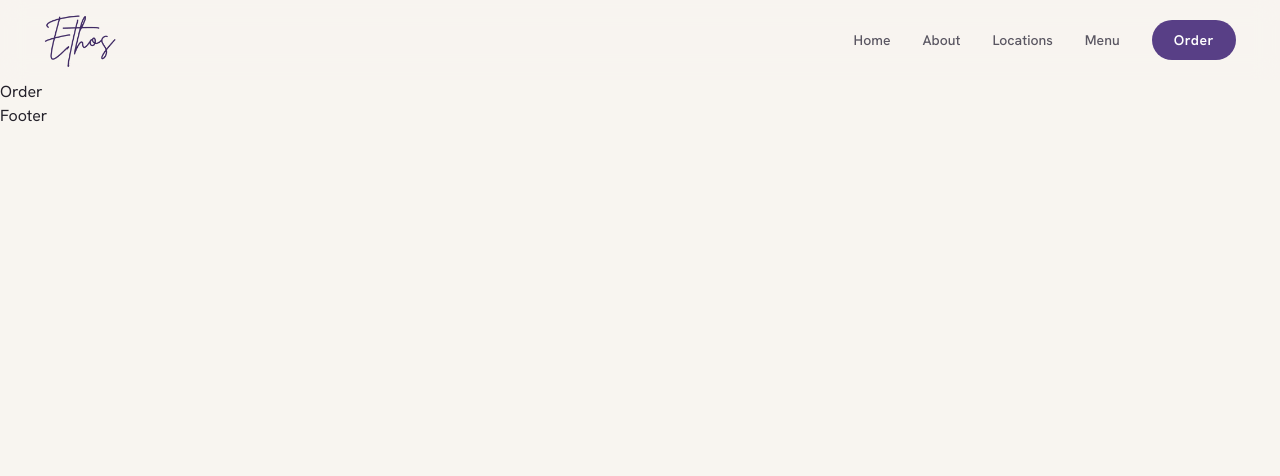
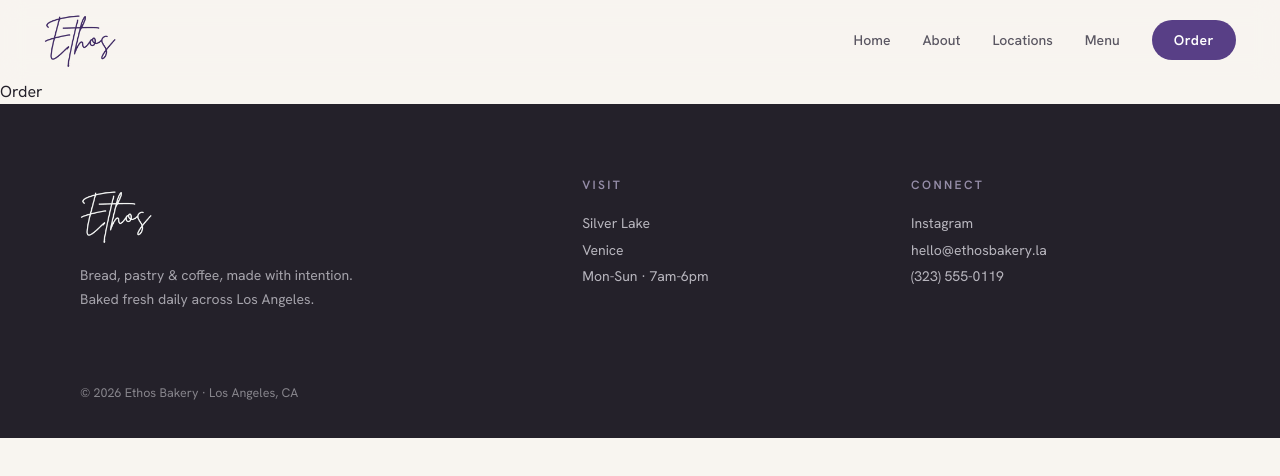
Before and after one commit to JRoybalDev/EthosBakery, a React (Vite) app in the folder apps/web/: page /order in a window 1280 px wide. Shown: the top 476 px of the page. Built offline with nearby package versions, Linux system fonts and the light colour scheme.

Commit message:
Added Footer

```diff
--- a/apps/web/src/components/navigation/Footer.tsx
+++ b/apps/web/src/components/navigation/Footer.tsx
@@ -1,11 +1,46 @@
-import React from 'react'
+import React from "react";
 
 function Footer() {
   return (
-    <div>
-      Footer
-    </div>
-  )
+    <footer className="bg-plum-ink text-[oklch(0.86_0.01_300)] pt-18 px-11 pb-9">
+      <div className="max-w-280 my-0 mx-auto grid grid-cols-[1.6fr_1fr_1fr] gap-10">
+        <div>
+          <div className="flex items-center gap-2.75 mb-4">
+            <img src="/logos/Ethos-White-512.png" className="w-18 h-18" />
+          </div>
+          <p className="text-sm leading-[1.7] text-[oklch(0.72_0.012_300)] max-w-75 m-0">
+            Bread, pastry & coffee, made with intention. Baked fresh daily
+            across Los Angeles.
+          </p>
+        </div>
+        <div>
+          <p className="text-[12px] tracking-[0.2em] uppercase text-[oklch(0.66_0.04_298)] mb-4 font-semibold">
+            Visit
+          </p>
+          <p className="text-sm leading-[1.9] text-[oklch(0.78_0.012_300)] m-0">
+            Silver Lake
+            <br />
+            Venice
+            <br />
+            Mon-Sun · 7am-6pm
+          </p>
+        </div>
+        <div>
+          <p className="text-[12px] tracking-[0.2em] uppercase text-[oklch(0.66_0.04_298)] mb-4 font-semibold">
+            Connect
+          </p>
+          <p className="text-sm leading-[1.9] text-[oklch(0.78_0.012_300)] m-0">
+            Instagram
+            <br />
+            hello@ethosbakery.la
+            <br />
+            (323) 555-0119
+          </p>
+        </div>
+      </div>
+      <div className="max-w-280 mt-12 mx-auto mb-0 pt-6 border-t-[oklch(0.36_0.02_300)] text-[12.5px] text-[oklch(0.62_0.012_300)]">© 2026 Ethos Bakery · Los Angeles, CA</div>
+    </footer>
+  );
 }
 
-export default Footer
+export default Footer;
```
